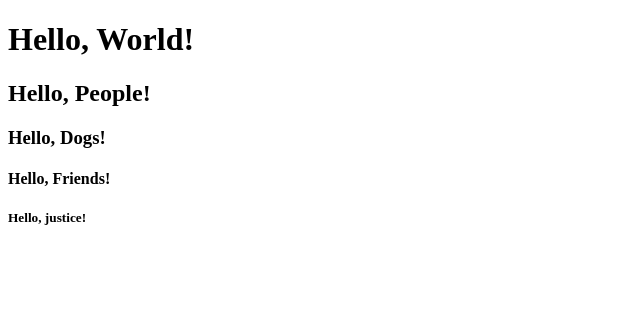
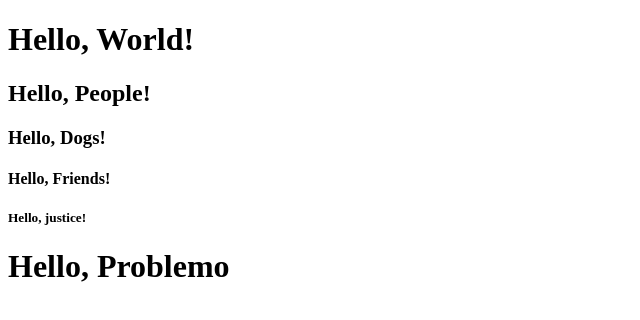
Before and after one commit to LeftourC/MyreposTrying, a plain HTML site: page INDEX.HTML in a window 1280 px wide. Shown: the whole page, without its empty margins (0-640 px from the left). Drawn offline with Linux system fonts and the light colour scheme.

Commit message:
Update INDEX.HTML

```diff
--- a/INDEX.HTML
+++ b/INDEX.HTML
@@ -11,5 +11,6 @@
     <h3>Hello, Dogs!</h3>
     <h4>Hello, Friends!</h4>
     <h5>Hello, justice!</h5>
+    <h1>Hello, Problemo</h1>
 </body>
 </html>
```
